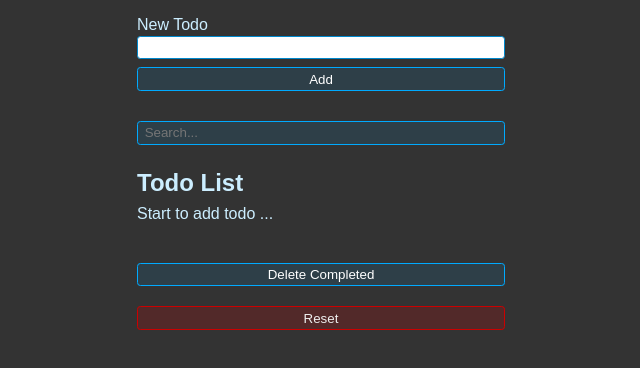
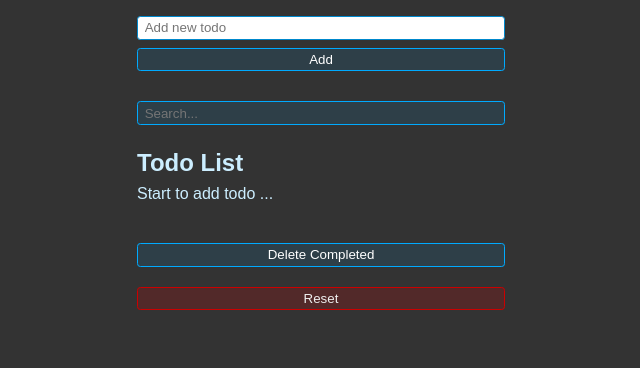
Before and after one commit to johnnyhsu1106/React-Todo-List, a React (Vite) app: page / in a window 1280 px wide. Shown: the top 368 px of the page, without its empty margins (319-959 px from the left). Built offline with nearby package versions, Linux system fonts and the light colour scheme.

Commit message:
remove input label

```diff
--- a/src/App.jsx
+++ b/src/App.jsx
@@ -18,7 +18,6 @@ const App = () => {
     }
     return JSON.parse(todos);
   });
-
 
   const filteredTodos = useMemo(() => {
     return todos.filter((todo) => {
--- a/src/NewTodoForm.jsx
+++ b/src/NewTodoForm.jsx
@@ -1,7 +1,6 @@
 import React, { useState, useRef } from 'react';
 
 const NewTodoForm = ({onAddTodo}) => {
-  // const [newTodo, setNewTodo] = useState('');
   const todoRef = useRef();
 
   const handleFormSubmit = (e) => {
@@ -14,7 +13,6 @@ const NewTodoForm = ({onAddTodo}) => {
 
     onAddTodo(newTodo);
     todoRef.current.value = null;
-    // setNewTodo('');
   };
 
   return (
@@ -23,13 +21,10 @@ const NewTodoForm = ({onAddTodo}) => {
       onSubmit={handleFormSubmit}
     >
       <div className='form-row'>
-        <label htmlFor='todo'>New Todo</label>
         <input
           type='text'
-          id='todo'
+          placeholder='Add new todo'
           ref={todoRef}
-          // value={newTodo}
-          // onChange={(e) => {setNewTodo(e.target.value)}}
         />
       </div>
       <button type='submit' className='btn'>Add</button>
```
